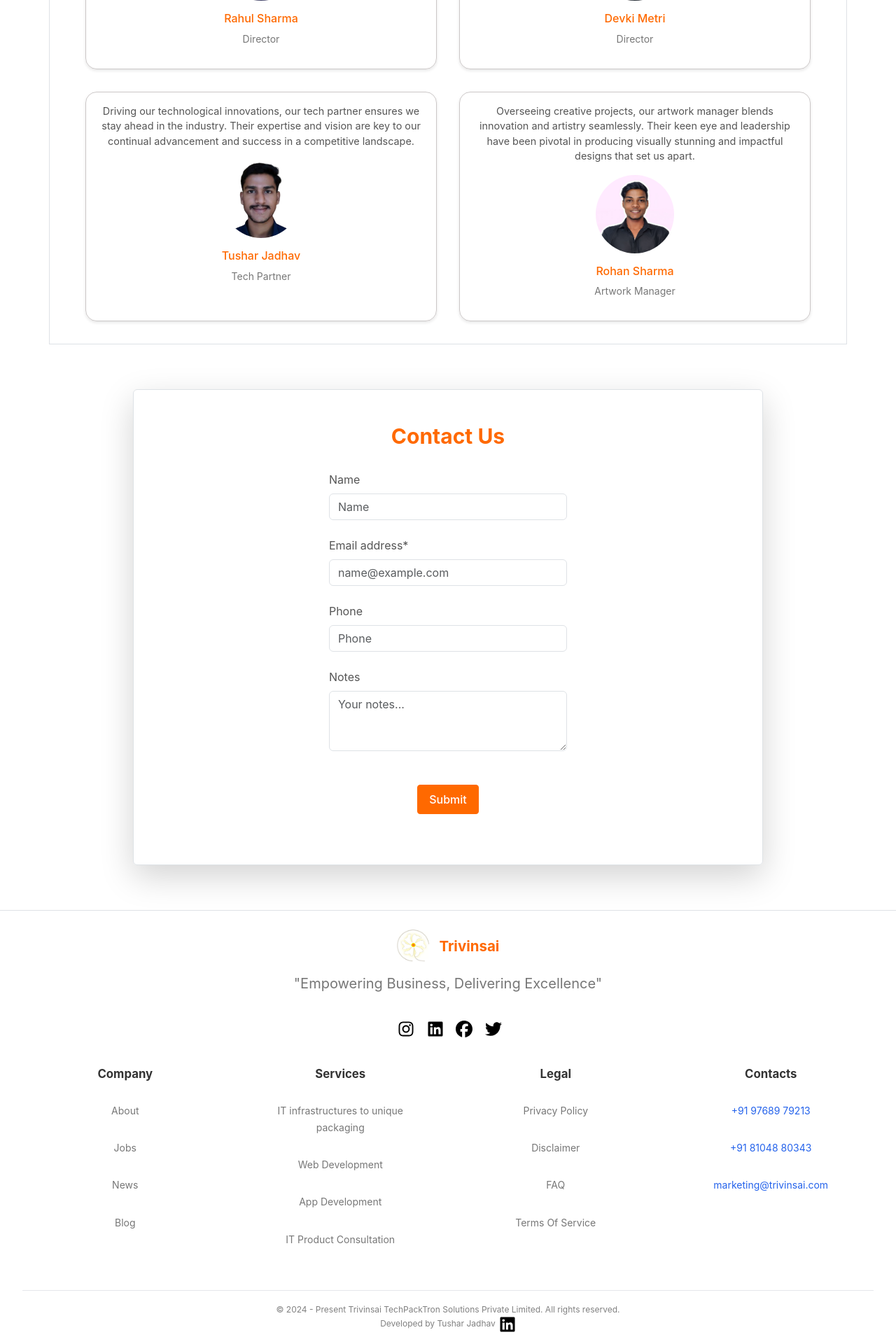
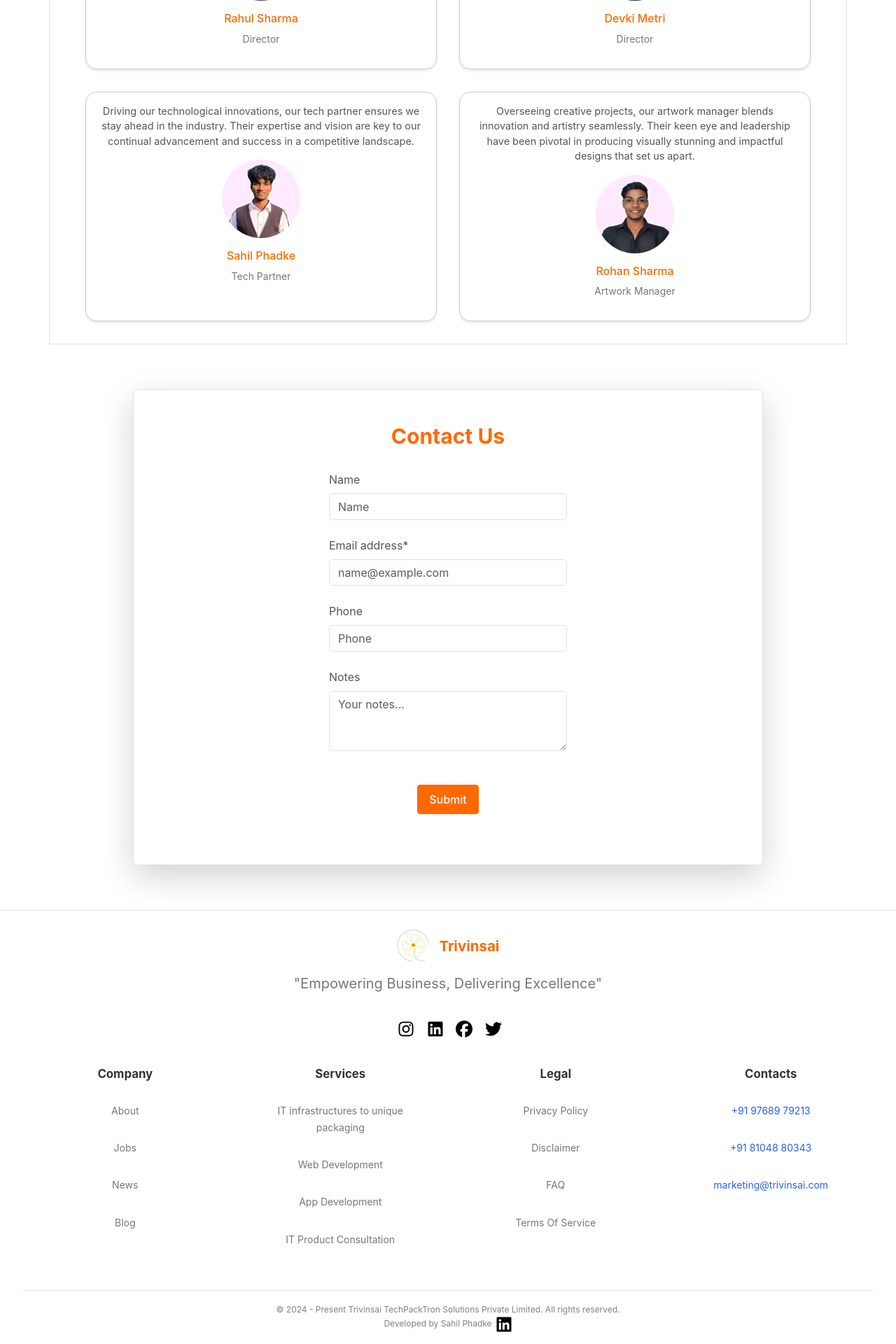
Before and after one commit to sahyay/Trivinsai, a React (Create React App) app: page / in a window 1280 px wide. Shown: the part 2756-4676 px from the top of the page at 70% size. Built offline with nearby package versions, Linux system fonts and the light colour scheme.

Commit message:
tushar removed

```diff
--- a/src/components/Footer.jsx
+++ b/src/components/Footer.jsx
@@ -87,8 +87,8 @@ export default function Footer() {
       </footer>
       <div className="footer-copyright">
         © 2024 - Present Trivinsai TechPackTron Solutions Private Limited. All rights reserved.
-        <p>Developed by Tushar Jadhav
-          <a className="social-link" href="https://www.linkedin.com/in/tushar-jadhav-254a7324a/" target="_blank" rel="noopener noreferrer">
+        <p>Developed by Sahil Phadke
+          <a className="social-link" href="https://www.linkedin.com/in/sahil-phadke/" target="_blank" rel="noopener noreferrer">
             <img src={linkedinIcon} alt="LinkedIn" className="social-icon" />
           </a>
         </p>
--- a/src/components/Textbook4.jsx
+++ b/src/components/Textbook4.jsx
@@ -1,7 +1,7 @@
 import React from 'react'
 import rahul from '../images/rahul1.jpg'
-// import sahil from '../images/sahil.jpg'
-import tushar from '../images/tushar.png'
+import sahil from '../images/sahil.jpg'
+// import tushar from '../images/tushar.png'
 
 import devki from '../images/devki.jpeg'
 import rohan from '../images/rohan.jpg'
@@ -50,10 +50,10 @@ export default function Textbook4() {
                 Driving our technological innovations, our tech partner ensures we stay ahead in the industry. Their expertise and vision are key to our continual advancement and success in a competitive landscape.
                 </div>
                 <div className="team-avatar">
-                    <img src={tushar} alt="sahil-avatar" className="sahil avatar-img"/>
+                    <img src={sahil} alt="sahil-avatar" className="sahil avatar-img"/>
                 </div>
                 <div className="team-details">
-                    <h3 className="team-name">Tushar Jadhav</h3>
+                    <h3 className="team-name">Sahil Phadke</h3>
                     <p className="team-position">Tech Partner</p>
                 </div>
             </div>
```
